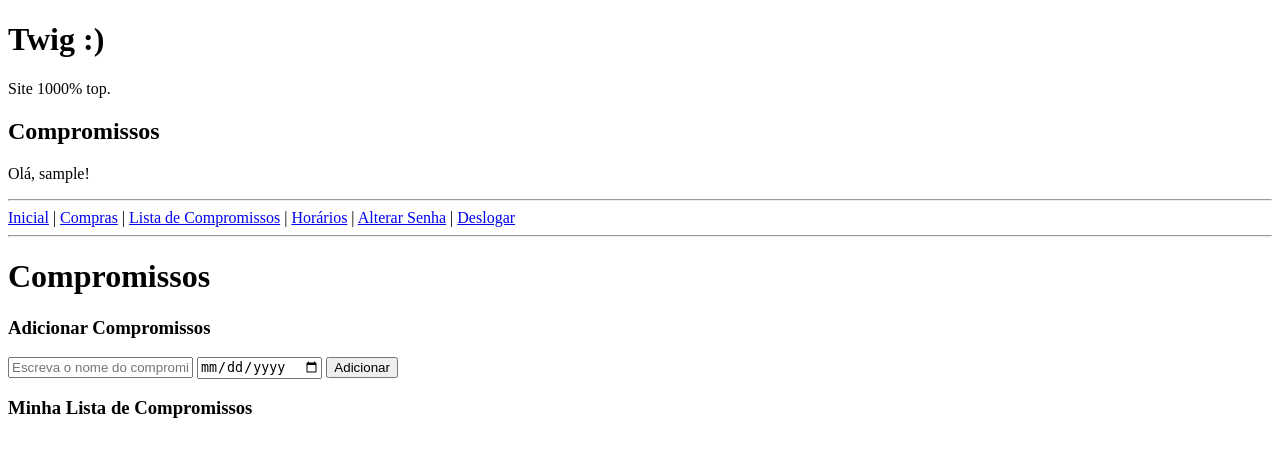
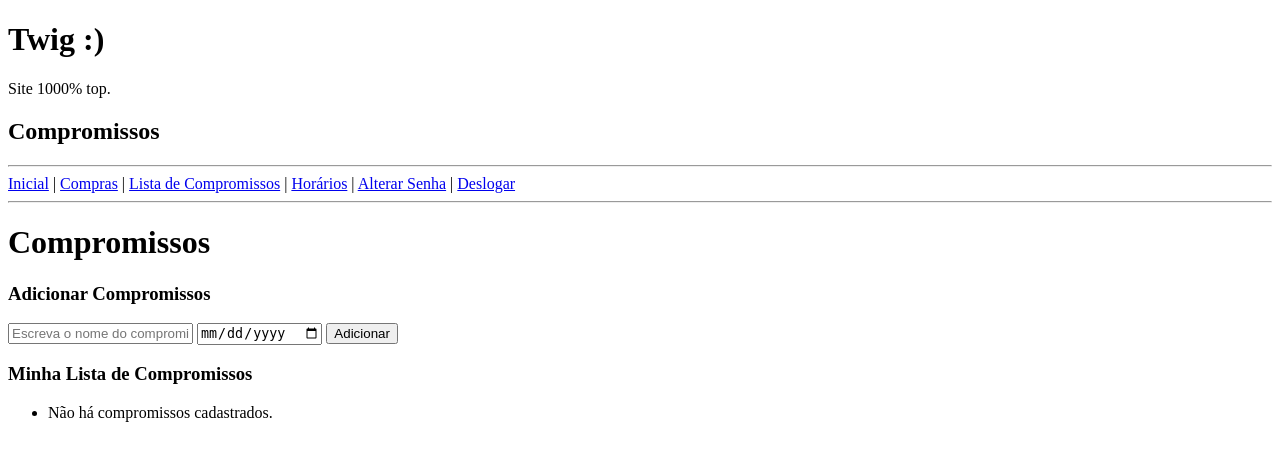
Before and after one commit to Kauabasso/projeto-3info1, a PHP site: page /compromissos in a window 1280 px wide. Shown: the top 461 px of the page. Run offline with PHP 8.4, Linux system fonts and the light colour scheme; the visitor is signed in with stand-in values (Sample User, id 1); data that the repository does not hold is empty; some libraries are stand-ins or nearby versions.

Commit message:
finalizado

```diff
--- a/compromissos.php
+++ b/compromissos.php
@@ -1,28 +1,21 @@
 <?php
-
 require_once('twig_carregar.php');
 require('inc/banco.php');
 require_once('session.php');
+require_once('vendor/autoload.php'); // se ainda não tiver
+use Carbon\Carbon;
 
-
-if (!isset($_SESSION['usuario'])) {
-    header("location: login3.php");
-    exit;
-}
-//Busca as compras no Banco
-$dados = $pdo->query('SELECT * FROM compromissos');
+$dados = $pdo->query('SELECT * FROM compromissos ORDER BY data ASC');
 
 $comp = $dados->fetchAll(PDO::FETCH_ASSOC);
 
+foreach ($comp as &$compromisso) {
+    $data = Carbon::parse($compromisso['data']);
+    $compromisso['fim_de_semana'] = $data->isWeekend() ? 'Sim' : 'Não';
 
-foreach ($comp as &$compromisso) {
-    $data = new DateTime($compromisso['data']);
-    $diaSemana = (int)$data->format('w');
-    $compromisso['fim_de_semana'] = ($diaSemana === 0 || $diaSemana === 6) ? 'Sim' : 'Não';
 }
 
 echo $twig->render('compromissos.html', [
     'titulo' => 'Compromissos',
-    'compromissos' => $comp, //no html ela vai se chamar compras, aqui ela se chama comp
-    'usuario' => $_SESSION['usuario']
+    'compromissos' => $comp,
 ]);
--- a/templates/compromissos.html
+++ b/templates/compromissos.html
@@ -2,6 +2,7 @@
 
 {% block conteudo %}
 <h1>{{ titulo }}</h1>
+
 
 <h3>Adicionar Compromissos</h3>
 <form action="compromissos_adc.php" method="post">
@@ -15,14 +16,17 @@
     {% for compromisso in compromissos %}
     <li>
         {{ compromisso.titulo }} - {{ compromisso.data }}
+
         {% if compromisso.fim_de_semana == 'Sim' %}
             -Final de Semana
         {% else %}
-           -Dia da Semana
+            -Dia de Semana
         {% endif %}
         | <a href="compromissos_form.php?id={{ compromisso.id }}&titulo={{ compromisso.titulo }}&data={{ compromisso.data }}">Editar</a>
         - <a href="excluircompromisso.php?id={{ compromisso.id }}&titulo={{ compromisso.titulo }}">Excluir</a>
     </li>
+    {% else %}
+    <li>Não há compromissos cadastrados.</li>
     {% endfor %}
 </ul>
 {% endblock %}
```
